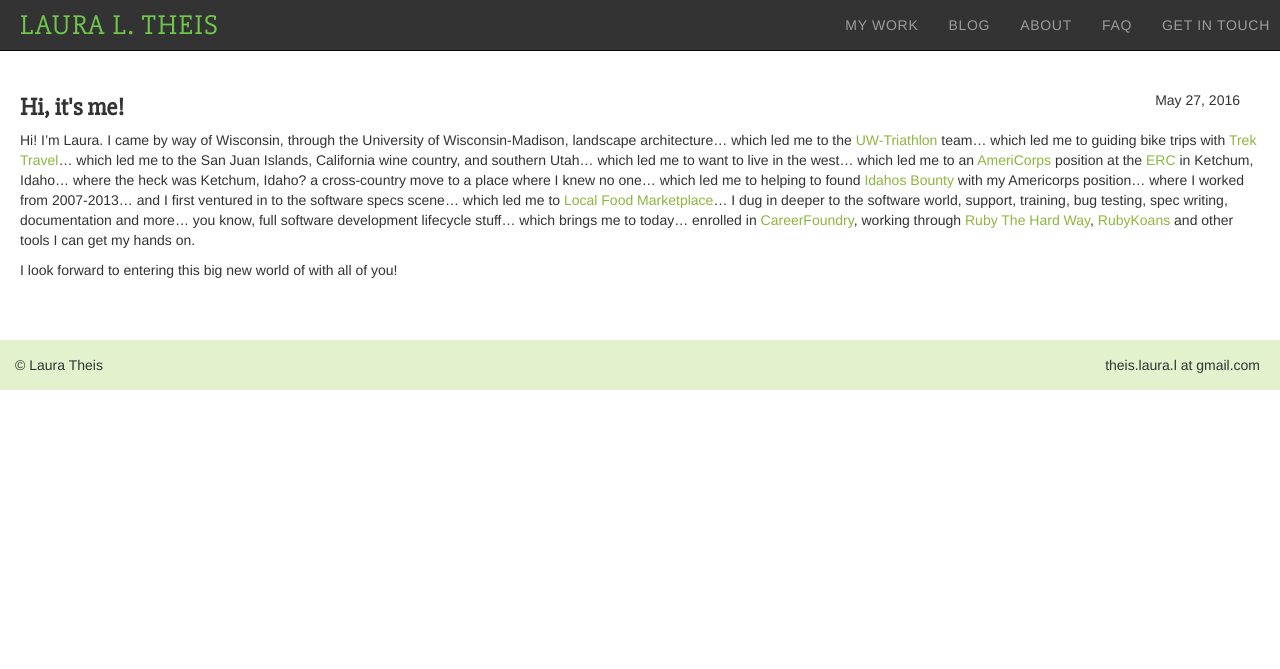
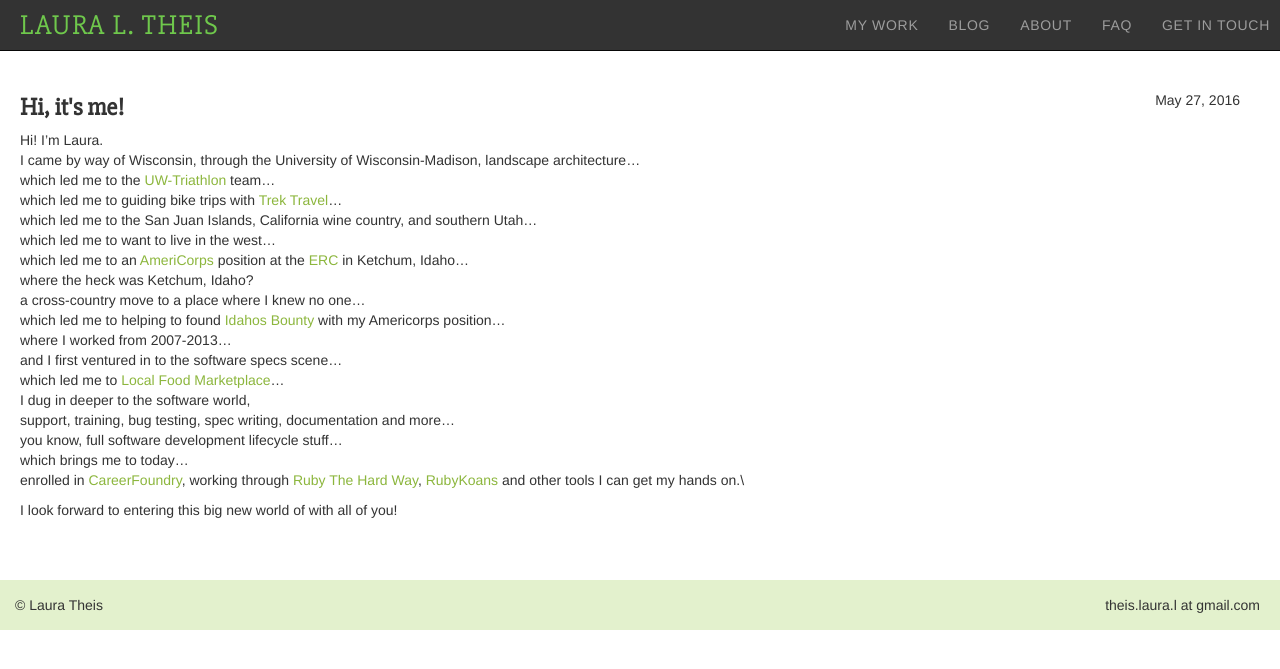
Before and after one commit to lltheis/the-is, a Jekyll site: the page built from _posts/2016-05-27-hi.markdown, in a window 1280 px wide. Shown: the top 669 px of the page. Built offline with Jekyll 4.4.1, drawn with Linux system fonts in a browser that asks for light colours; nearby versions of some CDN libraries.

```diff
--- a/_posts/2016-05-27-hi.markdown
+++ b/_posts/2016-05-27-hi.markdown
@@ -4,23 +4,23 @@ title:  "Hi, it's me!"
 date:   2016-05-27 23:20:36 +0000
 categories: about
 ---
-Hi! I'm Laura.
-I came by way of Wisconsin, through the University of Wisconsin-Madison, landscape architecture...
-which led me to the [UW-Triathlon](http://www.wisconsintriathlon.org/){:target="_blank"} team...
-which led me to guiding bike trips with [Trek Travel](http://trektravel.com/){:target="_blank"}...
-which led me to the San Juan Islands, California wine country, and southern Utah...
-which led me to want to live in the west...
-which led me to an [AmeriCorps](http://www.nationalservice.gov/programs/americorps){:target="_blank"} position at the [ERC](http://www.ercsv.org/){:target="_blank"} in Ketchum, Idaho...
-where the heck was Ketchum, Idaho?
-a cross-country move to a place where I knew no one...
-which led me to helping to found [Idahos Bounty](http://www.idahosbounty.coop){:target="_blank"} with my Americorps position...
-where I worked from 2007-2013...
-and I first ventured in to the software specs scene...
-which led me to [Local Food Marketplace](http://home.localfoodmarketplace.com/){:target="_blank"}...
-I dug in deeper to the software world,
-support, training, bug testing, spec writing, documentation and more...
-you know, full software development lifecycle stuff...
-which brings me to today...
-enrolled in [CareerFoundry](http://careerfoundry.com/){:target="_blank"}, working through [Ruby The Hard Way](http://learnrubythehardway.org/book/){:target="_blank"}, [RubyKoans](http://rubykoans.com/){:target="_blank"} and other tools I can get my hands on.
+Hi! I'm Laura.\\
+I came by way of Wisconsin, through the University of Wisconsin-Madison, landscape architecture...\\
+which led me to the [UW-Triathlon](http://www.wisconsintriathlon.org/){:target="_blank"} team...\\
+which led me to guiding bike trips with [Trek Travel](http://trektravel.com/){:target="_blank"}...\\
+which led me to the San Juan Islands, California wine country, and southern Utah...\\
+which led me to want to live in the west...\\
+which led me to an [AmeriCorps](http://www.nationalservice.gov/programs/americorps){:target="_blank"} position at the [ERC](http://www.ercsv.org/){:target="_blank"} in Ketchum, Idaho...\\
+where the heck was Ketchum, Idaho?\\
+a cross-country move to a place where I knew no one...\\
+which led me to helping to found [Idahos Bounty](http://www.idahosbounty.coop){:target="_blank"} with my Americorps position...\\
+where I worked from 2007-2013...\\
+and I first ventured in to the software specs scene...\\
+which led me to [Local Food Marketplace](http://home.localfoodmarketplace.com/){:target="_blank"}...\\
+I dug in deeper to the software world,\\
+support, training, bug testing, spec writing, documentation and more...\\
+you know, full software development lifecycle stuff...\\
+which brings me to today...\\
+enrolled in [CareerFoundry](http://careerfoundry.com/){:target="_blank"}, working through [Ruby The Hard Way](http://learnrubythehardway.org/book/){:target="_blank"}, [RubyKoans](http://rubykoans.com/){:target="_blank"} and other tools I can get my hands on.\\
 
 I look forward to entering this big new world of with all of you!
```
